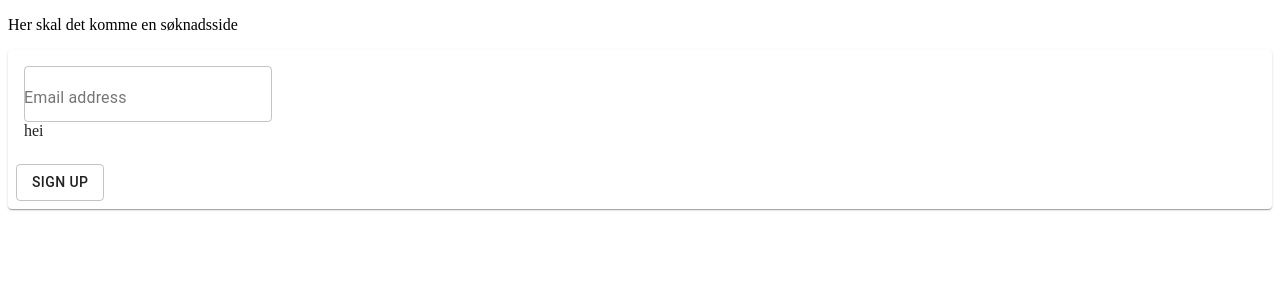
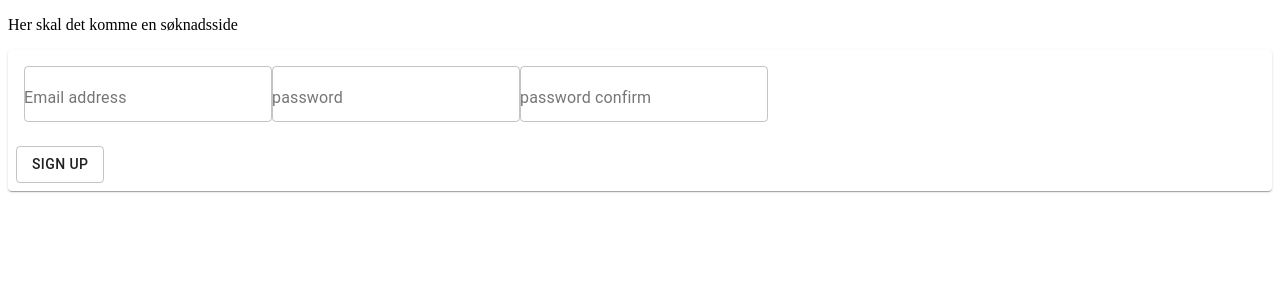
Before and after one commit to Studentidrettsforbundet/arrangere, a React (Create React App) app: page / in a window 1280 px wide. Shown: the top 300 px of the page. Built offline with nearby package versions, Linux system fonts and the light colour scheme; no server answers.

Commit message:
#3 Signup with firebase auth

```diff
--- a/src/components/App.tsx
+++ b/src/components/App.tsx
@@ -1,15 +1,24 @@
 import React from "react";
-import "../style/App.css";
 import SignUp from "./SignUp";
+import {
+  RecoilRoot,
+  atom,
+  selector,
+  useRecoilState,
+  useRecoilValue,
+} from 'recoil';
+
 
 
 
 function App() {
   return (
+    <RecoilRoot>
     <div className="App">
       <p>Her skal det komme en søknadsside</p>
-      <SignUp message="hei"></SignUp>
+      <SignUp ></SignUp>
     </div>
+    </RecoilRoot>
   );
 }
 
--- a/src/components/SignUp.tsx
+++ b/src/components/SignUp.tsx
@@ -1,4 +1,4 @@
-import React from "react";
+import React, {useEffect, useRef} from "react";
 import Card from '@material-ui/core/Card';
 import CardActions from '@material-ui/core/CardActions';
 import CardContent from '@material-ui/core/CardContent';
@@ -6,30 +6,74 @@ import Button from '@material-ui/core/Button';
 import FormControl from '@material-ui/core/FormControl';
 import OutlinedInput from '@material-ui/core/OutlinedInput';
 import InputLabel from '@material-ui/core/InputLabel'
+import {
+  RecoilRoot,
+  atom,
+  selector,
+  useRecoilState,
+  useRecoilValue,
+} from 'recoil';
+import { auth } from "../firebase";
+import firebase from "firebase/app"
 
-type props = {
-    message: string,
-    //emailRef: ref;
-};
-const SignUp = ({ message}: props) =>
+
+const currentUserState = atom({
+    key: 'user',
+    default: null,
+})
+
+
+
+const SignUp = () =>{
+   const emailRef = useRef<HTMLInputElement>(null);
+   const passwordRef = useRef<HTMLInputElement>(null);
+
+   const passwordConfirmRef = useRef<HTMLInputElement>(null);
+
+   const [currentUser, setCurrentUser] = useRecoilState<any>(currentUserState)
+
+   function SignUpFunc(email:string, password:string){
+       auth.createUserWithEmailAndPassword(email, password)
+
+   }
+
+   useEffect(() =>{
+       const unsubscribe = auth.onAuthStateChanged((user:any) =>{
+           setCurrentUser(user)
+   })
+   return unsubscribe
+    },[])
+
+    function handleSubmit(e:any){
+        e.preventDefault()
+        SignUpFunc(emailRef?.current?.value!, passwordRef?.current?.value!)
+
+    }
+return(
     <Card>
         <CardContent>
             <form>
             <FormControl>
-            <InputLabel htmlFor="my-input">Email address</InputLabel>
-            <OutlinedInput   id="my-input" aria-describedby="my-helper-text" />
+            <InputLabel htmlFor="email">Email address</InputLabel>
+            <OutlinedInput  inputRef={emailRef} id="my-input" aria-describedby="my-helper-text" />
             </FormControl>
-
-
+            <FormControl>
+            <InputLabel htmlFor="email">password</InputLabel>
+            <OutlinedInput  inputRef={passwordRef} id="my-input" aria-describedby="my-helper-text" />
+            </FormControl>
+            <FormControl>
+            <InputLabel htmlFor="email">password confirm</InputLabel>
+            <OutlinedInput  inputRef={passwordConfirmRef} id="my-input" aria-describedby="my-helper-text" />
+            </FormControl>
             </form>
-                {message}
-
         </CardContent>
         <CardActions>
-            <Button variant="outlined" >
+            <Button onClick={(event) => handleSubmit(event)} type="submit" variant="outlined" >
                 Sign up
             </Button>
         </CardActions>
     </Card>
+)
+}
 
 export default SignUp;
--- a/src/index.tsx
+++ b/src/index.tsx
@@ -1,6 +1,5 @@
 import React from "react";
 import ReactDOM from "react-dom";
-import "./index.css";
 import App from "./components/App";
 
 ReactDOM.render(
```
Also changed, not shown: src/stateMangament/atoms.ts (added, +14 -0 lines), src/index.css (deleted), src/style/App.css (deleted), 1 other file (tests, documents, lock files or other folders).
